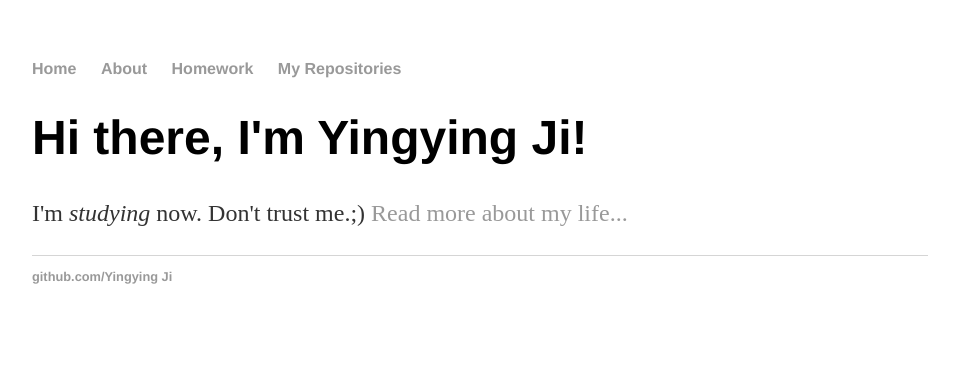
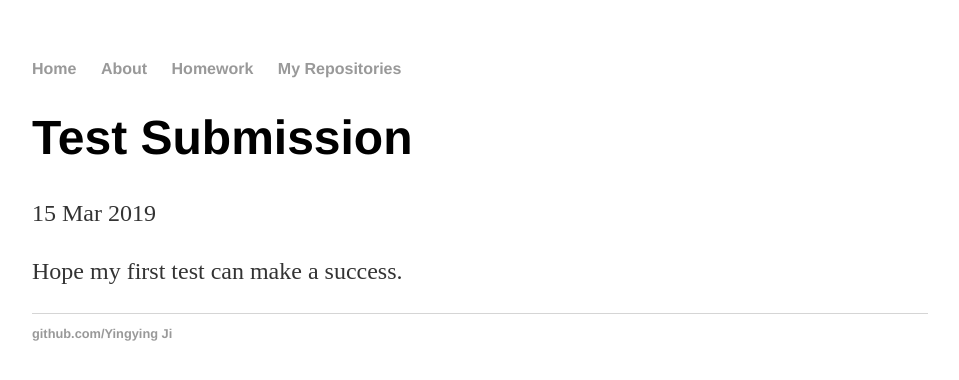
Before and after one commit to JiYingyingXMU/jiyingyingxmu.github.io, a Jekyll site: the page built from _posts/2019-03-15-test.md, in a window 1280 px wide. Shown: the top 380 px of the page, without its empty margins (160-1119 px from the left). Built offline with Jekyll 4.4.1, drawn with Linux system fonts in a browser that asks for light colours.

Commit message:
Update default.html

```diff
--- a/_layouts/default.html
+++ b/_layouts/default.html
@@ -1,7 +1,7 @@
 <!DOCTYPE html>
 <html>
 	<head>
-		<title>Yingying Ji is studying</title>
+		<title>{{ page.title }}</title>
 		<!-- link to main stylesheet -->
 		<link rel="stylesheet" type="text/css" href="/css/main.css">
 	</head>
@@ -15,10 +15,9 @@
     		</ul>
 		</nav>
 		<div class="container">
-    		<div class="blurb">
-        		<h1>Hi there, I'm Yingying Ji!</h1>
-				<p>I'm <em> studying </em> now. Don't trust me.;) <a href="/about">Read more about my life...</a></p>
-    		</div><!-- /.blurb -->
+
+		{{ content }}
+
 		</div><!-- /.container -->
 		<footer>
     		<ul>
```
